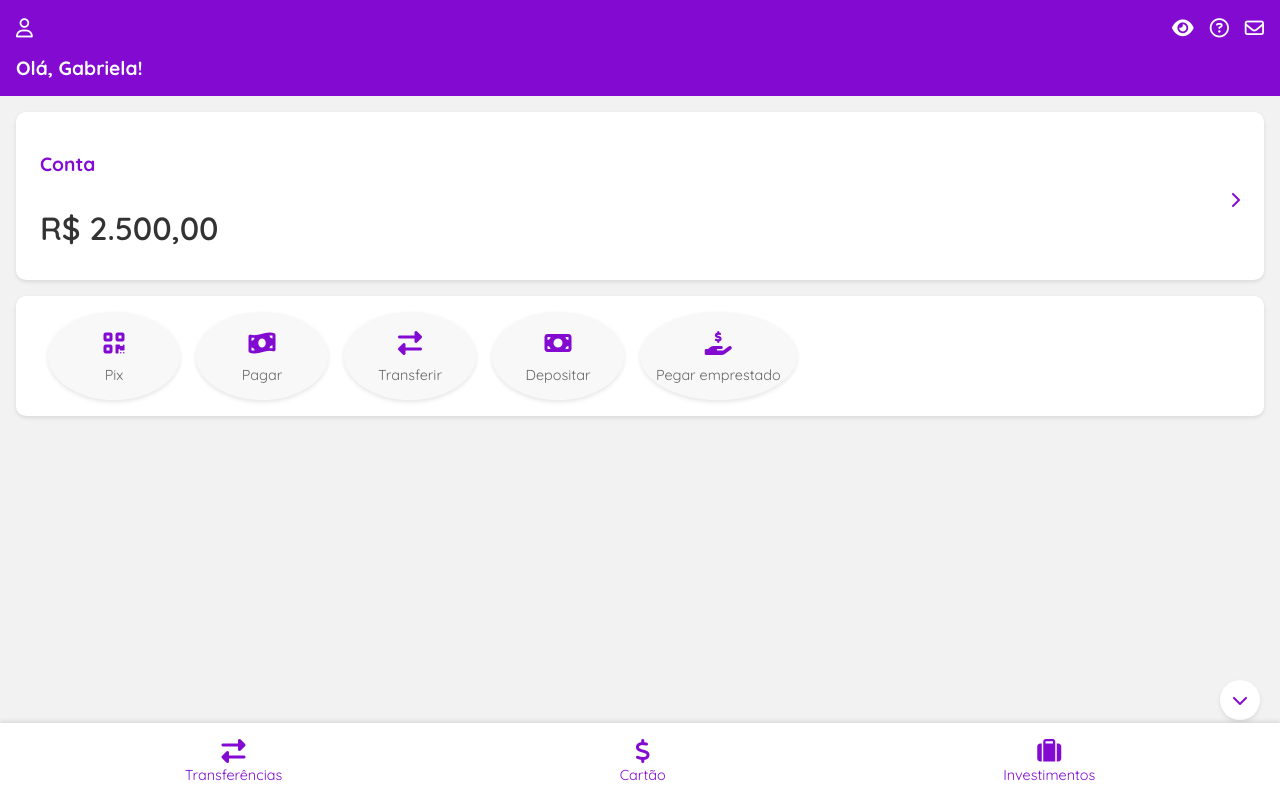
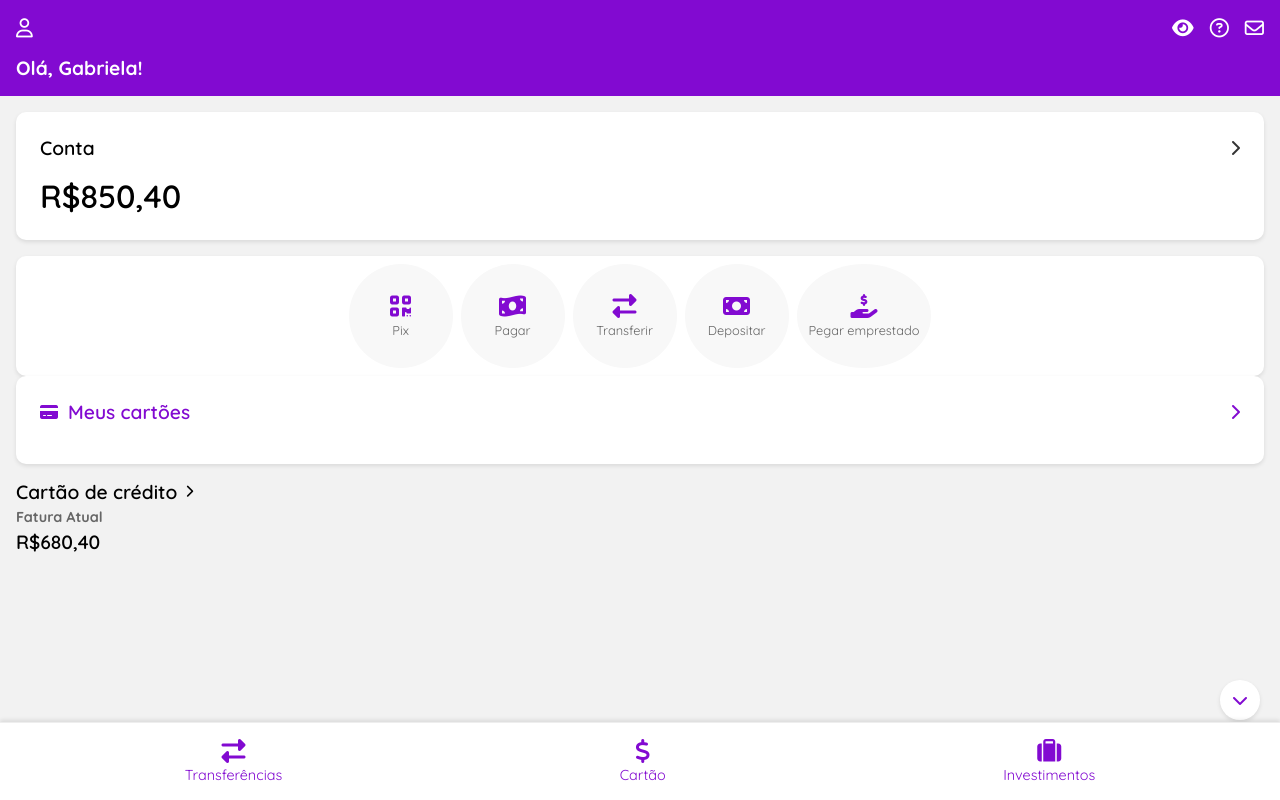
Before and after one commit to Renan-Prado-TI/Layout_Nubank, a plain HTML site: page index.html in a window 1280 px wide. Drawn offline with Linux system fonts and the light colour scheme.

Commit message:
Atualização completa do projeto: layout finalizado, README estilizado e funcionalidades implementadas

```diff
--- a/CSS/style.css
+++ b/CSS/style.css
@@ -43,13 +43,49 @@ main {
     padding: 1rem;
 }
 
-.balance-section {
+.div {
     background-color: white;
     padding: 1.5rem;
     border-radius: 10px;
     margin-bottom: 1rem;
     box-shadow: 0 2px 4px rgba(0, 0, 0, 0.1);
     position: relative;
+}
+
+.div .container-header {
+    display: flex;
+    align-items: center;
+    justify-content: space-between;
+    margin-bottom: 1rem;
+}
+
+.div h2 {
+    color: #000000;
+    margin: 0;
+    font-size: 1.2rem;
+    font-weight: 600;
+}
+
+.div .balance-arrow {
+    position: absolute;
+    right: 0;
+    top: 50%;
+    transform: translateY(-50%);
+}
+
+.div .balance-arrow i {
+    color: #000000;
+    font-size: 1rem;
+}
+
+.div .balance-amount {
+    color: #000000;
+    font-size: 2rem;
+    font-weight: 600;
+    margin: 0;
+    text-align: left;
+    position: relative;
+    margin-top: 1rem;
 }
 
 .balance-header {
@@ -107,60 +143,58 @@ main {
 }
 
 .action-card {
-    background-color: white;
-    padding: 1rem;
-    border-radius: 10px;
-    display: flex;
-    flex-direction: column;
-    align-items: center;
-    text-align: center;
-    box-shadow: 0 2px 4px rgba(0, 0, 0, 0.1);
-}
-
-.action-icon {
-    font-size: 2rem;
-    color: #820ad1;
-    margin-bottom: 0.5rem;
-}
-
-.actions-carousel {
-    background-color: white;
-    padding: 1rem;
-    border-radius: 10px;
-    box-shadow: 0 2px 4px rgba(0, 0, 0, 0.1);
-    overflow-x: auto;
-    -webkit-overflow-scrolling: touch;
-}
-
-.carousel-track {
-    display: flex;
-    gap: 1rem;
-    padding: 0 1rem;
-}
-
-.action-card {
     background-color: #f8f8f8;
-    padding: 1rem;
+    padding: 0.75rem;
     border-radius: 50%;
-    min-width: 100px;
+    min-width: 80px;
     text-align: center;
     flex-shrink: 0;
     display: flex;
     flex-direction: column;
     align-items: center;
     justify-content: center;
+    height: 80px;
+    transition: all 0.3s ease;
+}
+
+.action-card:hover {
+    background-color: #e0e0e0;
+    transform: scale(1.05);
 }
 
 .action-icon {
     font-size: 1.5rem;
     color: #820ad1;
-    margin-bottom: 0.5rem;
+    margin-bottom: 0.25rem;
+    display: flex;
+    align-items: center;
+    justify-content: center;
 }
 
 .action-card p {
     margin: 0;
-    font-size: 0.9rem;
+    font-size: 0.8rem;
     color: #666;
+    text-align: center;
+}
+
+.Container-Carrossel {
+    background-color: white;
+    padding: 0.5rem;
+    border-radius: 10px;
+    box-shadow: 0 2px 4px rgba(0, 0, 0, 0.1);
+    overflow-x: auto;
+    -webkit-overflow-scrolling: touch;
+    display: flex;
+    justify-content: center;
+    align-items: center;
+}
+
+.carousel-track {
+    display: flex;
+    gap: 0.5rem;
+    padding: 0 0.5rem;
+    align-items: center;
 }
 
 .scroll-indicator {
@@ -176,11 +210,166 @@ main {
     justify-content: center;
     box-shadow: 0 2px 4px rgba(0, 0, 0, 0.1);
     cursor: pointer;
+    transition: all 0.3s ease;
+}
+
+.scroll-indicator:hover {
+    background-color: #f8f8f8;
+    transform: scale(1.1);
 }
 
 .scroll-indicator i {
     color: #820ad1;
     font-size: 1rem;
+    transition: transform 0.3s ease;
+}
+
+.scroll-indicator:hover i {
+    transform: rotate(180deg);
+}
+
+.new-container {
+    background-color: white;
+    padding: 1rem;
+    border-radius: 10px;
+    margin: 1rem 0;
+    box-shadow: 0 2px 4px rgba(0, 0, 0, 0.1);
+}
+
+.new-container .container-header {
+    display: flex;
+    align-items: center;
+    gap: 1rem;
+}
+
+.new-container .container-header i {
+    color: #000000;
+    font-size: 1.2rem;
+}
+
+.new-container h3 {
+    color: #000000;
+    font-size: 1.2rem;
+    margin: 0;
+    font-weight: 600;
+}
+
+.credit-card-container {
+    background-color: white;
+    padding: 1.5rem;
+    border-radius: 10px;
+    margin: 1rem 0;
+    box-shadow: 0 2px 4px rgba(0, 0, 0, 0.1);
+    position: relative;
+}
+
+.credit-card-container .container-header {
+    display: flex;
+    align-items: center;
+    justify-content: space-between;
+    margin-bottom: 1rem;
+}
+
+.credit-card-container .container-header i {
+    color: #000000;
+    font-size: 1.2rem;
+}
+
+.credit-card-container h3 {
+    color: #000000;
+    font-size: 1.2rem;
+    margin: 0;
+    font-weight: 600;
+}
+
+.credit-card-info {
+    display: flex;
+    align-items: center;
+    gap: 0.5rem;
+    color: #000000;
+    font-size: 0.9rem;
+    text-decoration: underline;
+    cursor: pointer;
+}
+
+.credit-card-title {
+    display: flex;
+    flex-direction: column;
+    gap: 0.25rem;
+}
+
+.credit-card-arrow {
+    display: flex;
+    align-items: center;
+    margin-left: auto;
+}
+
+.credit-card-arrow i {
+    color: #000000;
+    font-size: 1rem;
+}
+
+.credit-card-title h3 {
+    color: #000000;
+    font-size: 1.2rem;
+    margin: 0;
+    font-weight: 600;
+    display: flex;
+    align-items: center;
+    gap: 0.5rem;
+}
+
+.credit-card-title h3 i {
+    color: #000000;
+    font-size: 0.8rem;
+}
+
+.fatura-text {
+    font-weight: bold;
+    color: #666666;
+    font-size: 0.9rem;
+    margin: 0;
+}
+
+.fatura-amount {
+    color: #000000;
+    font-size: 1.2rem;
+    margin: 0;
+    font-weight: 600;
+}
+
+.Container-Meuscartoes {
+    background-color: white;
+    padding: 1.5rem;
+    border-radius: 10px;
+    margin-bottom: 1rem;
+    box-shadow: 0 2px 4px rgba(0, 0, 0, 0.1);
+    position: relative;
+}
+
+.Container-Meuscartoes .container-header {
+    display: flex;
+    align-items: center;
+    justify-content: space-between;
+    margin-bottom: 1rem;
+}
+
+.Container-Meuscartoes .container-header .header-left {
+    display: flex;
+    align-items: center;
+    gap: 10px;
+}
+
+.Container-Meuscartoes .container-header i {
+    color: #820ad1;
+    font-size: 1rem;
+}
+
+.Container-Meuscartoes .container-header h3 {
+    color: #820ad1;
+    margin: 0;
+    font-size: 1.2rem;
+    font-weight: 600;
 }
 
 footer {
@@ -190,6 +379,7 @@ footer {
     right: 0;
     background-color: white;
     padding: 1rem;
+    border-top: 1px solid #eee;
     display: flex;
     justify-content: space-around;
     box-shadow: 0 -2px 4px rgba(0, 0, 0, 0.1);
--- a/index.html
+++ b/index.html
@@ -36,17 +36,16 @@
     </header>
 
     <main>
-        <div class="balance-section">
-            <div class="balance-info">
+        <div class="div">
+            <div class="container-header">
                 <h2>Conta</h2>
-                <p class="balance-amount">R$ 2.500,00</p>
-                <div class="balance-arrow">
-                    <i class="fa-solid fa-chevron-right"></i>
-                </div>
+                <i class="fa-solid fa-chevron-right"></i>
             </div>
+            <p class="balance-amount">R$850,40</p>
+            <!-- Conteúdo do container da conta -->
         </div>
 
-        <div class="actions-carousel">
+        <div class="Container-Carrossel">
             <div class="carousel-track">
                 <div class="action-card">
                     <div class="action-icon">
@@ -85,6 +84,28 @@
             <i class="fa-solid fa-chevron-down"></i>
         </div>
 
+        <div class="Container-Meuscartoes">
+            <div class="container-header">
+                <div class="header-left">
+                    <i class="fa-solid fa-credit-card"></i>
+                    <h3>Meus cartões</h3>
+                </div>
+                <i class="fa-solid fa-chevron-right"></i>
+            </div>
+            <!-- Conteúdo do novo container -->
+        </div>
+
+        <div class="Container-cartao">
+            <div class="container-header">
+                <div class="credit-card-title">
+                    <h3>Cartão de crédito <i class="fa-solid fa-chevron-right"></i></h3>
+                    <p class="fatura-text">Fatura Atual</p>
+                    <p class="fatura-amount">R$680,40</p>
+                </div>
+            </div>
+            <!-- Conteúdo do container de cartão de crédito -->
+        </div>
+
     </main>
 
     <footer>
```
Also changed, not shown: 1 other file.
